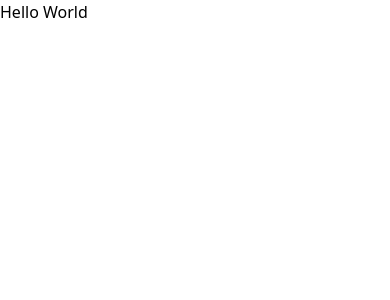
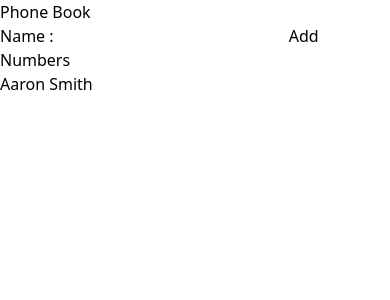
Before and after one commit to bilgramiraza/phonebook, a React (Vite) app: page / in a window 390 px wide. Shown: the top 300 px of the page. Built offline with nearby package versions, Linux system fonts and the light colour scheme.

Commit message:
Setup basic Phone form & List

```diff
--- a/src/App.jsx
+++ b/src/App.jsx
@@ -1,7 +1,25 @@
+import { useState } from "react";
 
 function App() {
+  const [people, setPeople] = useState([
+    { name: 'Aaron Smith' }
+  ]);
+  const handleSubmit = (e) => {
+    e.preventDefault();
+    console.log('Not yet Implemented');
+  }
   return <div>
-    <p>Hello World</p>
+    <h2>Phone Book</h2>
+    <form onSubmit={handleSubmit}>
+      <label>
+        Name : <input type="text" id="name" />
+      </label>
+      <button type="submit">Add</button>
+    </form>
+    <h2>Numbers</h2>
+    <ul>
+      {people.map(person => <li key={person.name}>{person.name}</li>)}
+    </ul>
   </div>;
 }
 
```
